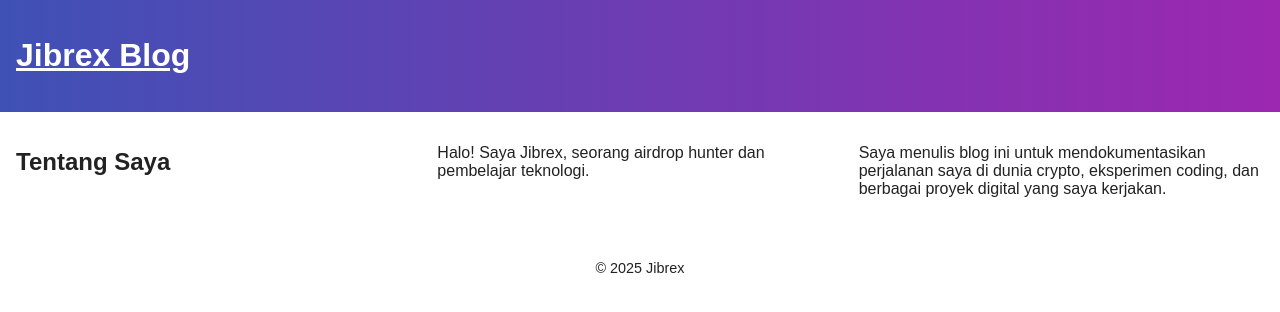
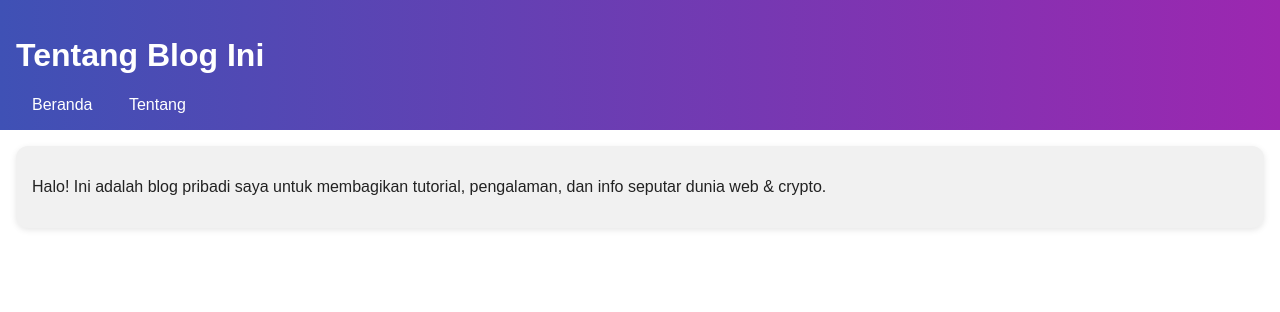
Before and after one commit to jibrexblog/jibrexblog.github.io, a plain HTML site: page about.html in a window 1280 px wide. Drawn offline with Linux system fonts and the light colour scheme.

Commit message:
Update about.html

```diff
--- a/about.html
+++ b/about.html
@@ -3,22 +3,20 @@
 <head>
   <meta charset="UTF-8">
   <title>Tentang - Jibrex Blog</title>
-  <meta name="viewport" content="width=device-width, initial-scale=1.0">
-  <link rel="stylesheet" href="style.css">
+  <link rel="stylesheet" href="style.css" />
 </head>
 <body>
   <header>
-    <h1><a href="index.html" style="color:white;">Jibrex Blog</a></h1>
+    <h1>Tentang Blog Ini</h1>
+    <nav>
+      <a href="index.html">Beranda</a>
+      <a href="about.html">Tentang</a>
+    </nav>
   </header>
-
   <main>
-    <h2>Tentang Saya</h2>
-    <p>Halo! Saya Jibrex, seorang airdrop hunter dan pembelajar teknologi.</p>
-    <p>Saya menulis blog ini untuk mendokumentasikan perjalanan saya di dunia crypto, eksperimen coding, dan berbagai proyek digital yang saya kerjakan.</p>
+    <article class="article-card">
+      <p>Halo! Ini adalah blog pribadi saya untuk membagikan tutorial, pengalaman, dan info seputar dunia web & crypto.</p>
+    </article>
   </main>
-
-  <footer>
-    <p>&copy; 2025 Jibrex</p>
-  </footer>
 </body>
 </html>
```
